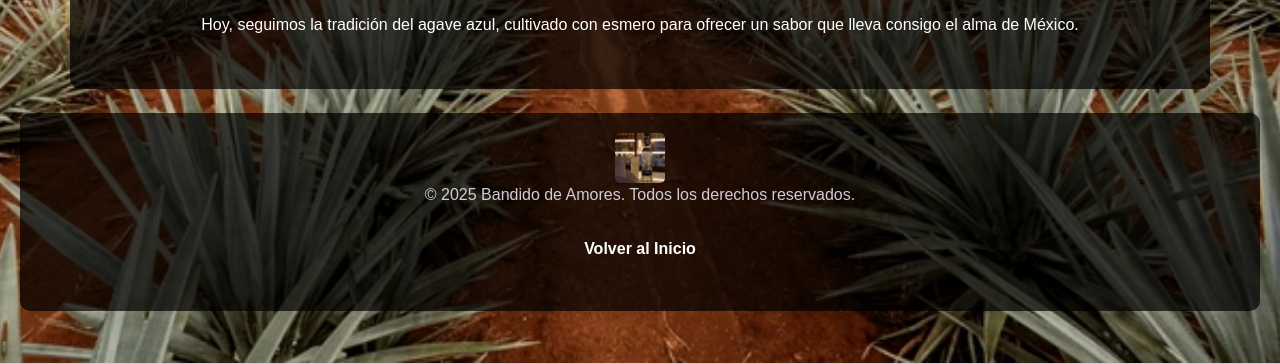
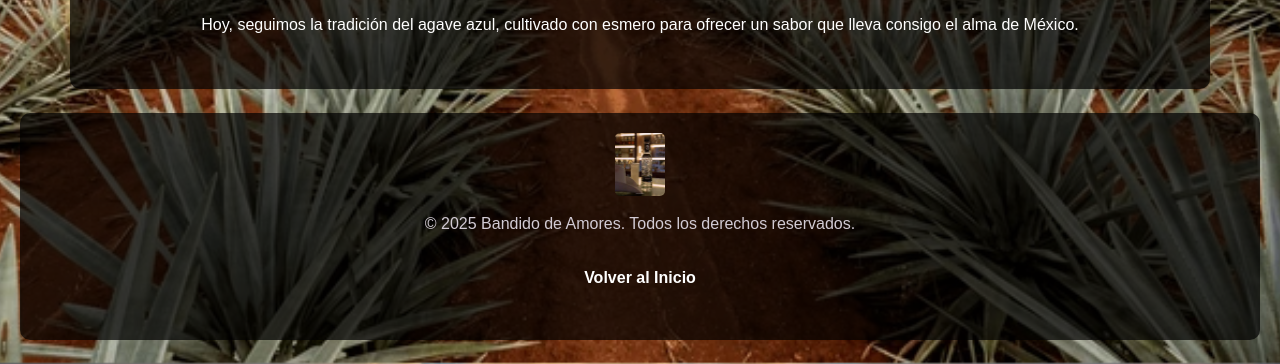
Before and after one commit to jpdelgadillo/Bandidodeamores, a plain HTML site: page PUBLIC/historia.html in a window 1280 px wide. Shown: the part 437-801 px from the top of the page. Drawn offline with nearby package versions, Linux system fonts and the light colour scheme.

Commit message:
Update historia.html

```diff
--- a/PUBLIC/historia.html
+++ b/PUBLIC/historia.html
@@ -1,11 +1,11 @@
 <!DOCTYPE html>
 <html lang="es">
 <head>
-    <meta charset="UTF-8">
-    <meta name="viewport" content="width=device-width, initial-scale=1.0">
+  <meta charset="UTF-8" />
+  <meta name="viewport" content="width=device-width, initial-scale=1" />
   <title>Nuestra Historia - Bandido de Amores</title>
-    <link href="https://cdn.jsdelivr.net/npm/bootstrap@5.3.0-alpha3/dist/css/bootstrap.min.css" rel="stylesheet">
-    <link rel="stylesheet" href="style.css">
+  <link href="https://cdn.jsdelivr.net/npm/bootstrap@5.3.0-alpha3/dist/css/bootstrap.min.css" rel="stylesheet" />
+  <link rel="stylesheet" href="style.css" />
 </head>
 <body>
   <header class="text-center mt-4">
@@ -13,15 +13,23 @@
     <p>Conoce el origen de Bandido de Amores y cómo nació esta tradición de tequila artesanal.</p>
     <a href="../index.html" class="btn btn-primary">Bandido De Amores</a>
   </header>
+
   <nav class="navbar navbar-expand-lg navbar-dark">
     <div class="container-fluid">
       <a class="navbar-brand" href="historia.html">Bandido de Amores</a>
-            <button class="navbar-toggler" type="button" data-bs-toggle="collapse" data-bs-target="#navbarNav" aria-controls="navbarNav" aria-expanded="false" aria-label="Toggle navigation">
+      <button
+        class="navbar-toggler"
+        type="button"
+        data-bs-toggle="collapse"
+        data-bs-target="#navbarNav"
+        aria-controls="navbarNav"
+        aria-expanded="false"
+        aria-label="Toggle navigation"
+      >
         <span class="navbar-toggler-icon"></span>
       </button>
       <div class="collapse navbar-collapse" id="navbarNav">
         <ul class="navbar-nav ms-auto">
-
           <li class="nav-item">
             <a class="nav-link" href="productos.html">Nuestros Productos</a>
           </li>
@@ -31,24 +39,30 @@
           <li class="nav-item">
             <a class="nav-link" href="../index.html">Inicio</a>
           </li>
-
-                    </li>
         </ul>
       </div>
     </div>
   </nav>
+
   <main class="container mt-4">
     <section>
       <h2>El Origen de Bandido de Amores</h2>
-            <p>En el corazón de México, Bandido de Amores nació con la pasión por crear un tequila único y auténtico. Desde sus primeros pasos, la marca ha sido sinónimo de calidad y tradición.</p>
-            <p>Hoy, seguimos la tradición del agave azul, cultivado con esmero para ofrecer un sabor que lleva consigo el alma de México.</p>
+      <p>
+        En el corazón de México, Bandido de Amores nació con la pasión por crear un tequila único y auténtico.
+        Desde sus primeros pasos, la marca ha sido sinónimo de calidad y tradición.
+      </p>
+      <p>
+        Hoy, seguimos la tradición del agave azul, cultivado con esmero para ofrecer un sabor que lleva consigo el alma de México.
+      </p>
     </section>
   </main>
-    <footer class="text-center mt-4">
-        <img src="Botella.jpg" alt="Botella" class="Botella">
+
+  <footer class="text-center mt-4 mb-4">
+    <img src="Botella.jpg" alt="Botella Bandido de Amores" class="img-fluid mb-3" style="max-width:200px;" />
     <p>&copy; 2025 Bandido de Amores. Todos los derechos reservados.</p>
     <a href="../index.html" class="btn btn-primary">Volver al Inicio</a>
   </footer>
+
   <script src="https://cdn.jsdelivr.net/npm/bootstrap@5.3.0-alpha3/dist/js/bootstrap.bundle.min.js"></script>
 </body>
 </html>
```
Lines whose indentation alone changed are shown as unchanged.
